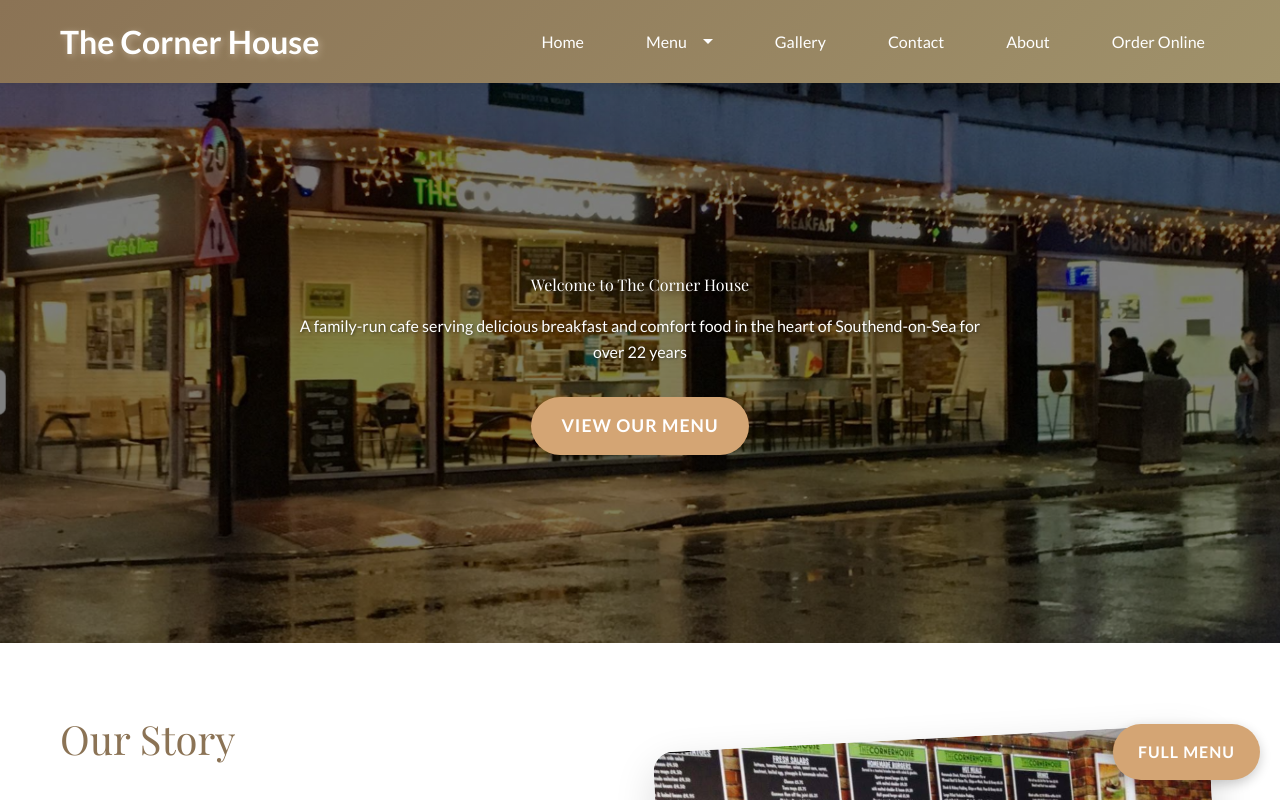
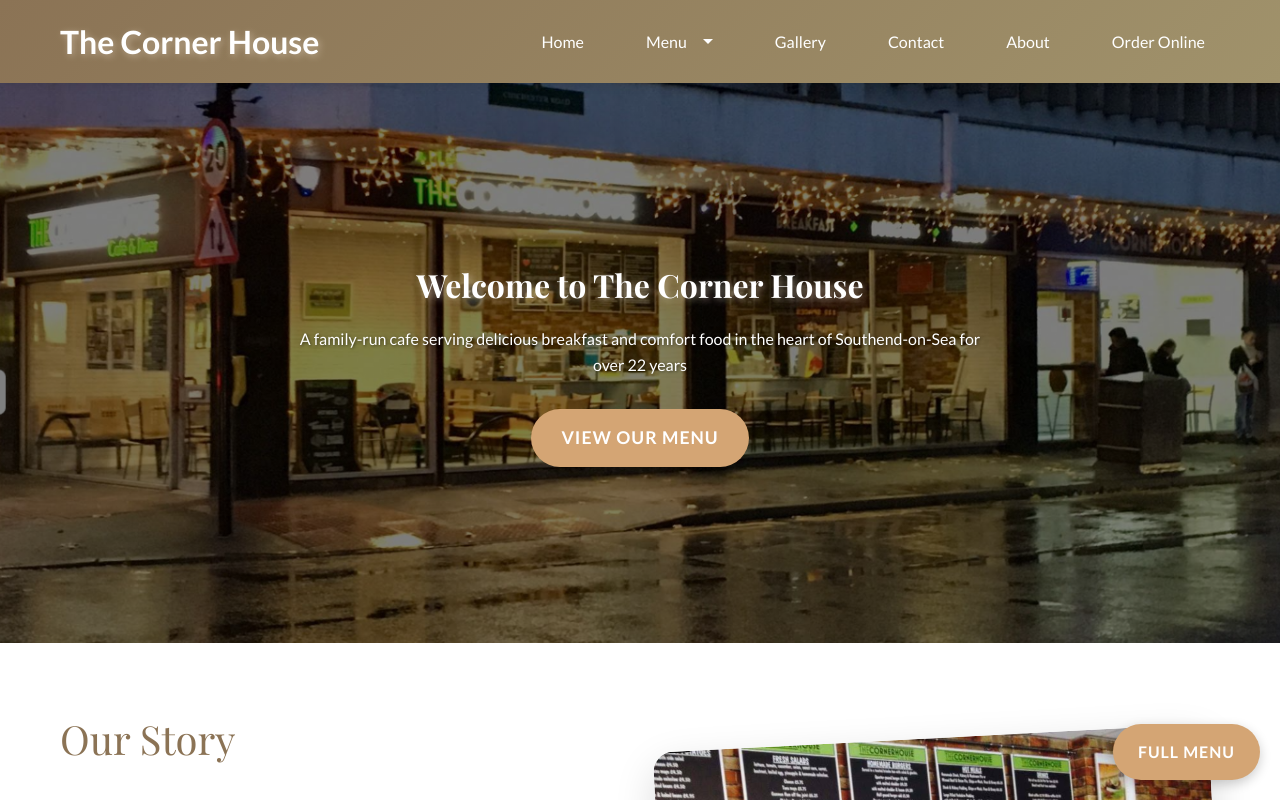
Before and after one commit to tolmir-git/The-Corner-House-CafeDiner, a React (Create React App) app: page / in a window 1280 px wide. Shown: the top 800 px of the page. Built offline with nearby package versions, Linux system fonts and the light colour scheme.

Commit message:
name fixed

```diff
--- a/src/pages/HomePage.js
+++ b/src/pages/HomePage.js
@@ -23,7 +23,7 @@
       <section className="hero" id="home">
         <div className="container">
           <div className="hero-content">
-            <h1>Welcome to The Corner House</h1>
+            <h1 className="logo">Welcome to The Corner House</h1>
             <p>A family-run cafe serving delicious breakfast and comfort food in the heart of Southend-on-Sea for over 22 years</p>
             <button className="cta-button" onClick={openMenu}>View Our Menu</button>
           </div>
```
